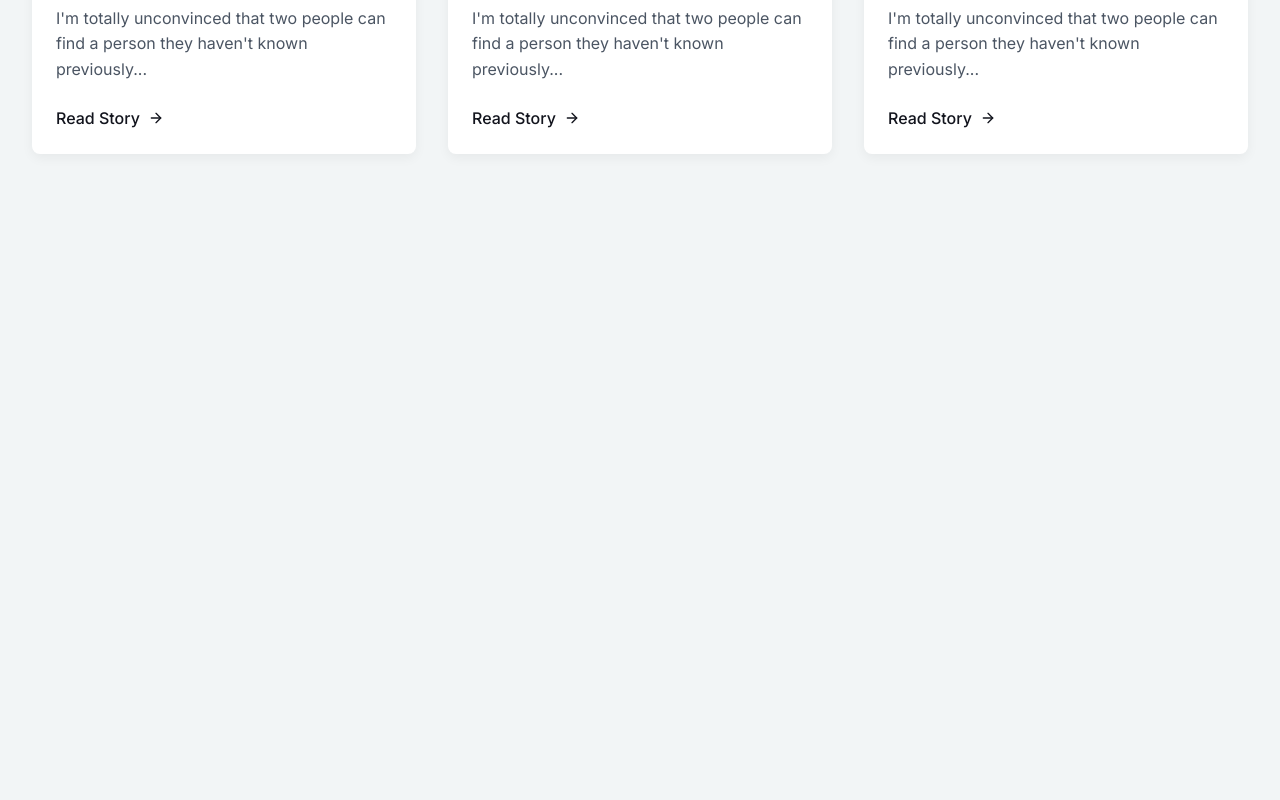
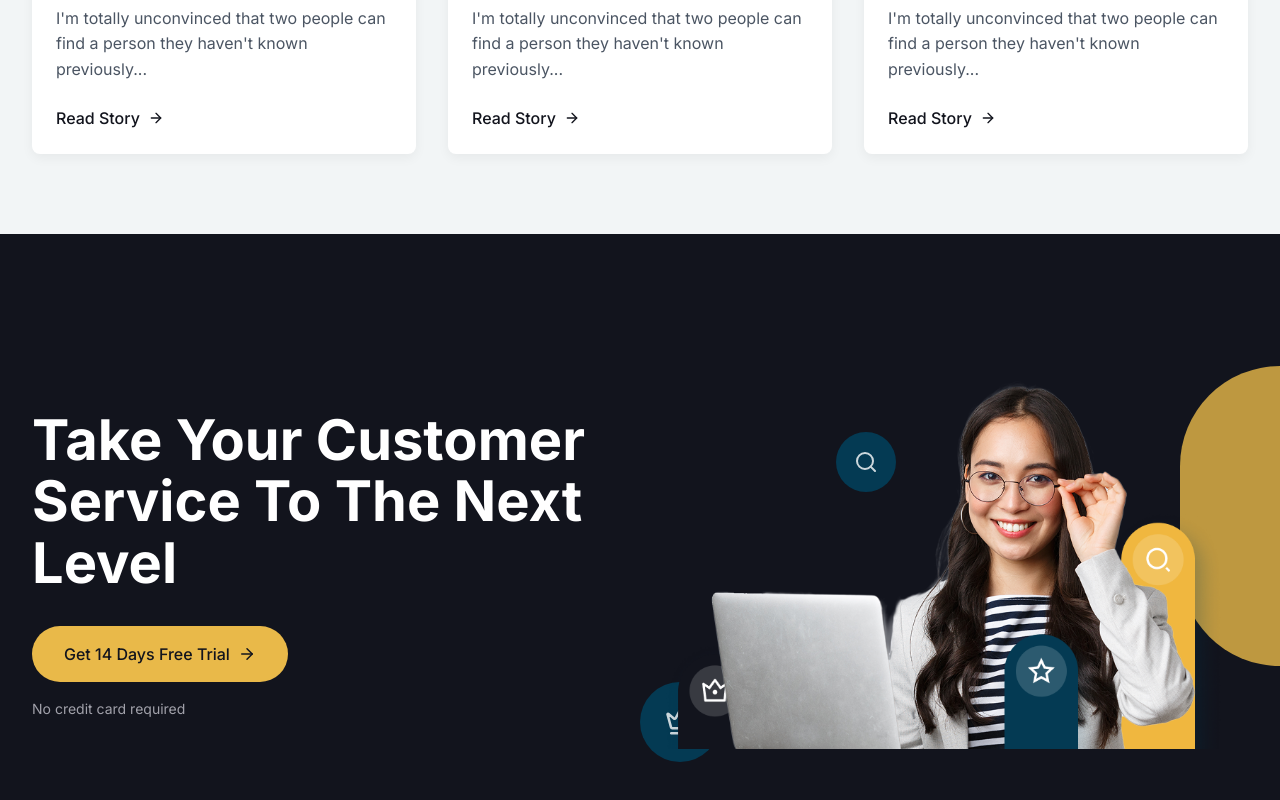
Before and after one commit to swarajzz/trustco, a Next.js app: page / in a window 1280 px wide. Shown: the part 5481-6281 px from the top of the page. Before the commit the page ends 5715 px from the top, so only its background shows below. Built offline with nearby package versions, Linux system fonts and the light colour scheme.

Commit message:
added cta section

```diff
--- a/src/app/page.tsx
+++ b/src/app/page.tsx
@@ -8,6 +8,7 @@ import { FounderSection } from "@/components/founder-section";
 import { BridgesSection } from "@/components/bridges-section";
 import { TestimonialsSection } from "@/components/testimonials-section-static";
 import { BlogSection } from "@/components/blog-section";
+import { CTASection } from "@/components/cta-section";
 import { mainNavItems, authNavItems } from "@/data/navigation";
 import { heroData, heroImages } from "@/data/hero";
 import { brandsData } from "@/data/brands";
@@ -18,6 +19,7 @@ import { founderData } from "@/data/founder";
 import { bridgesData } from "@/data/bridges";
 import { testimonialsData } from "@/data/testimonials";
 import { blogData } from "@/data/blog";
+import { ctaData } from "@/data/cta";
 
 export default function Home() {
   return (
@@ -94,6 +96,15 @@ export default function Home() {
         seeAllLink={blogData.seeAllLink}
         posts={blogData.posts}
       />
+
+      {/* CTA Section */}
+      <CTASection
+        title={ctaData.title}
+        buttonText={ctaData.buttonText}
+        buttonLink={ctaData.buttonLink}
+        subtext={ctaData.subtext}
+        image={ctaData.image}
+      />
     </div>
   );
 }
--- /dev/null
+++ b/src/components/cta-section.tsx
@@ -0,0 +1,57 @@
+import Image from "next/image";
+import Link from "next/link";
+import { ArrowRight, Crown, Search } from "lucide-react";
+import "../styles/cta-section.css";
+
+interface CTASectionProps {
+  title: string;
+  buttonText: string;
+  buttonLink: string;
+  subtext: string;
+  image: string;
+}
+
+export function CTASection({
+  title,
+  buttonText,
+  buttonLink,
+  subtext,
+  image,
+}: CTASectionProps) {
+  return (
+    <section className="cta-section">
+      <div className="container">
+        <div className="cta-container">
+          <div className="cta-content">
+            <h2 className="cta-title">{title}</h2>
+            <Link href={buttonLink} className="cta-button">
+              {buttonText}
+              <ArrowRight size={18} />
+            </Link>
+            <div className="cta-subtext">{subtext}</div>
+          </div>
+
+          <div className="cta-image-container">
+            <div className="cta-image">
+              <Image
+                src={image || "/placeholder.svg"}
+                alt="Customer service representative"
+                fill
+                style={{ objectFit: "contain" }}
+              />
+            </div>
+          </div>
+        </div>
+      </div>
+
+      {/* Decorative elements */}
+      <div className="cta-decoration-1"></div>
+      <div className="cta-decoration-2">
+        <Crown size={30} className="decoration-icon" />
+      </div>
+      <div className="cta-decoration-3">
+        <Search size={24} className="decoration-icon" />
+      </div>
+    </section>
+  );
+}
--- /dev/null
+++ b/src/data/cta.ts
@@ -0,0 +1,7 @@
+export const ctaData = {
+  title: "Take Your Customer Service To The Next Level",
+  buttonText: "Get 14 Days Free Trial",
+  buttonLink: "/signup",
+  subtext: "No credit card required",
+  image: "/images/cta/Decorations.png",
+};
--- /dev/null
+++ b/src/styles/cta-section.css
@@ -0,0 +1,132 @@
+.cta-section {
+  background-color: #12141d;
+  color: var(--white);
+  padding: 5rem 0;
+  position: relative;
+  overflow: hidden;
+}
+
+.cta-container {
+  display: flex;
+  flex-direction: column;
+  gap: 3rem;
+  position: relative;
+  z-index: 2;
+}
+
+.cta-content {
+  max-width: 600px;
+}
+
+.cta-title {
+  font-size: 3rem;
+  font-weight: 700;
+  line-height: 1.1;
+  margin-bottom: 2rem;
+}
+
+.cta-button {
+  display: inline-flex;
+  align-items: center;
+  gap: 0.5rem;
+  background-color: var(--secondary-color);
+  color: var(--text-color);
+  padding: 1rem 2rem;
+  border-radius: 9999px;
+  font-weight: 500;
+  transition: background-color 0.2s ease;
+  margin-bottom: 1rem;
+}
+
+.cta-button:hover {
+  background-color: #d9a636;
+}
+
+.cta-subtext {
+  font-size: 0.875rem;
+  color: #a1a1aa;
+}
+
+.cta-image-container {
+  position: relative;
+  width: 100%;
+  height: 400px;
+}
+
+.cta-image {
+  position: relative;
+  width: 100%;
+  height: 100%;
+}
+
+.cta-image img {
+  object-fit: contain;
+  object-position: center;
+}
+
+.cta-decoration-1 {
+  position: absolute;
+  right: 0;
+  top: 20%;
+  width: 100px;
+  height: 300px;
+  background-color: var(--secondary-color);
+  border-radius: 100px 0 0 100px;
+  opacity: 0.8;
+  z-index: 1;
+}
+
+.cta-decoration-2 {
+  position: absolute;
+  bottom: 20%;
+  left: 50%;
+  width: 80px;
+  height: 80px;
+  background-color: var(--primary-color);
+  border-radius: 50%;
+  display: flex;
+  align-items: center;
+  justify-content: center;
+  z-index: 1;
+}
+
+.cta-decoration-3 {
+  position: absolute;
+  top: 30%;
+  right: 30%;
+  width: 60px;
+  height: 60px;
+  background-color: var(--primary-color);
+  border-radius: 50%;
+  display: flex;
+  align-items: center;
+  justify-content: center;
+  z-index: 1;
+}
+
+.decoration-icon {
+  color: var(--white);
+  opacity: 0.8;
+}
+
+@media (min-width: 768px) {
+  .cta-container {
+    flex-direction: row;
+    align-items: center;
+  }
+
+  .cta-content {
+    flex: 1;
+  }
+
+  .cta-image-container {
+    flex: 1;
+    height: 500px;
+  }
+}
+
+@media (min-width: 1024px) {
+  .cta-title {
+    font-size: 3.5rem;
+  }
+}
```
Also changed, not shown: public/images/cta/Decorations.png (added).
